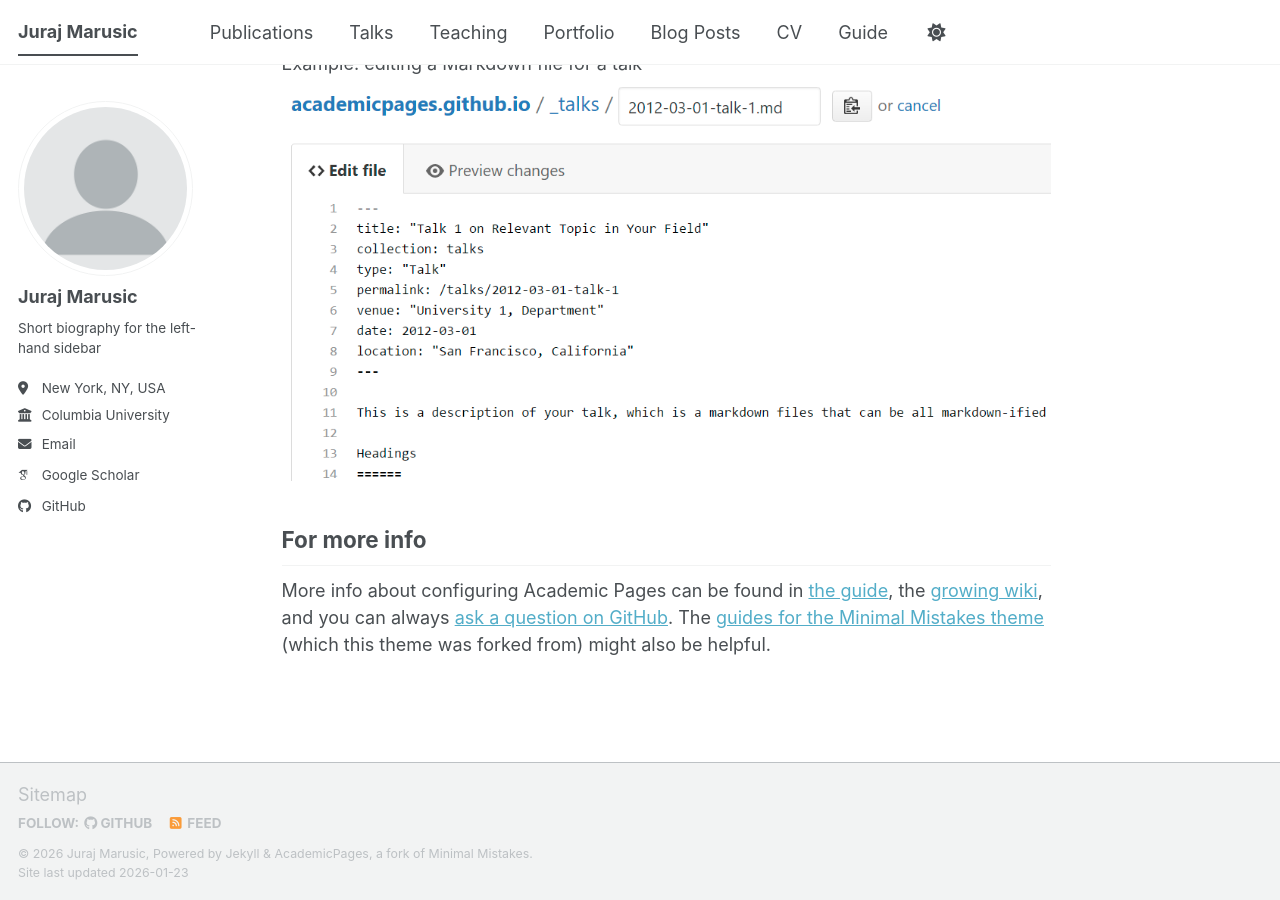
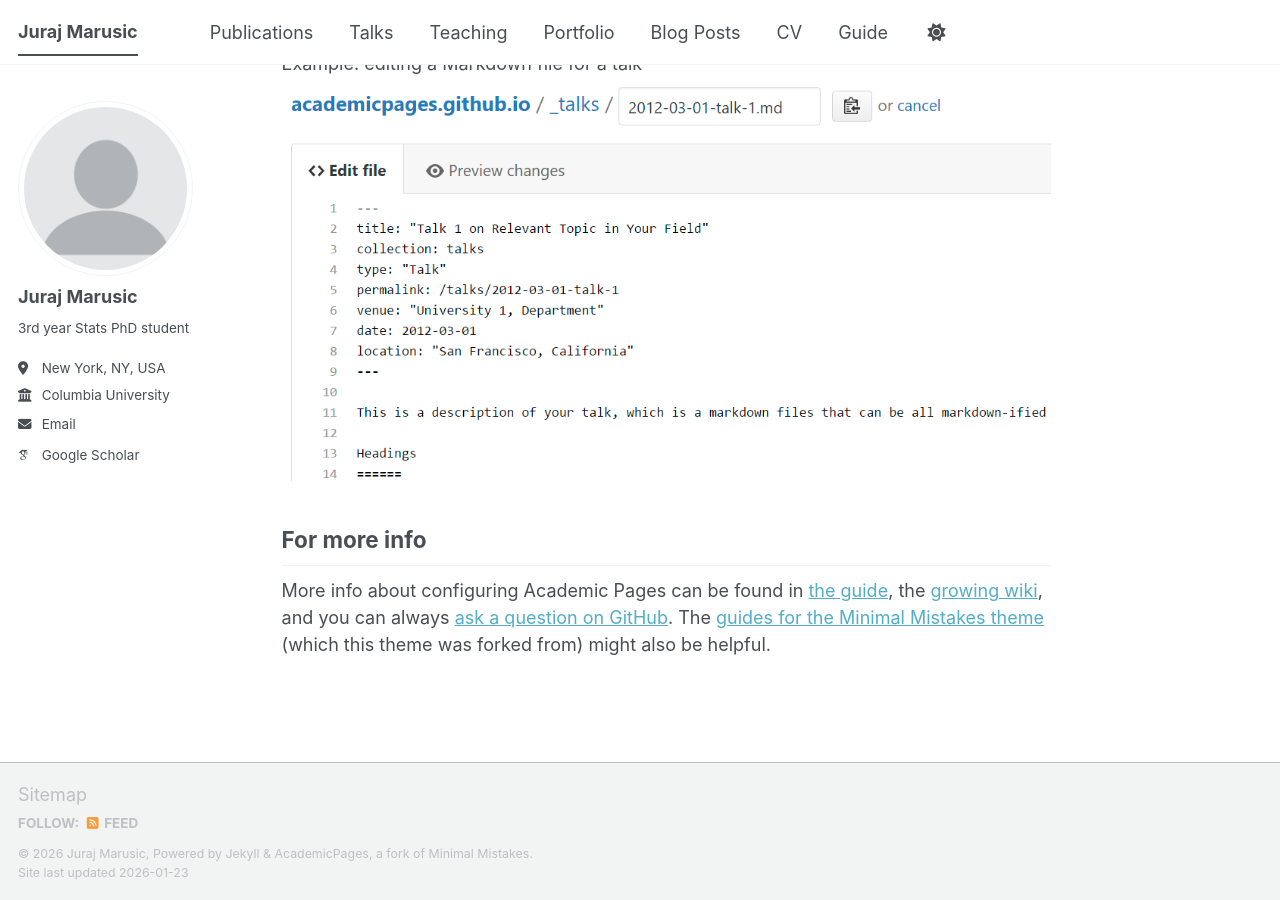
Before and after one commit to JurajMarusic/jurajmarusic.github.io, a Jekyll site: the page built from _pages/about.md, in a window 1280 px wide and 900 px high, scrolled down 2720 px. Built offline with Jekyll 4.4.1, drawn with Linux system fonts in a browser that asks for light colours; some web fonts are replaced; a script bundle is joined from its source files by our own code; library files that are not in the unit come from our copies.

Commit message:
Update _config.yml

```diff
--- a/_config.yml
+++ b/_config.yml
@@ -26,7 +26,7 @@ author:
   avatar           : "profile.png"
   name             : "Juraj Marusic"
   pronouns         : # example: "she/her"
-  bio              : "Short biography for the left-hand sidebar"
+  bio              : "3rd year Stats PhD student"
   location         : "New York, NY, USA"
   employer         : "Columbia University"
   uri              : # URL
@@ -51,7 +51,7 @@ author:
   bitbucket        : # Username - Update with your username on the site
   codepen          : # Username
   dribbble         : # Username
-  github           : "academicpages"
+  github           : # Username
   kaggle           : # Username
   stackoverflow    : # User number or user number and name (i.e., use "1" or "1/jeff-atwood")
 
```
